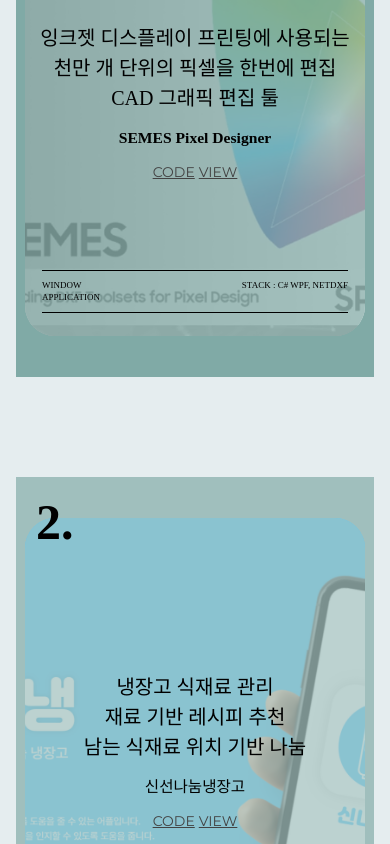
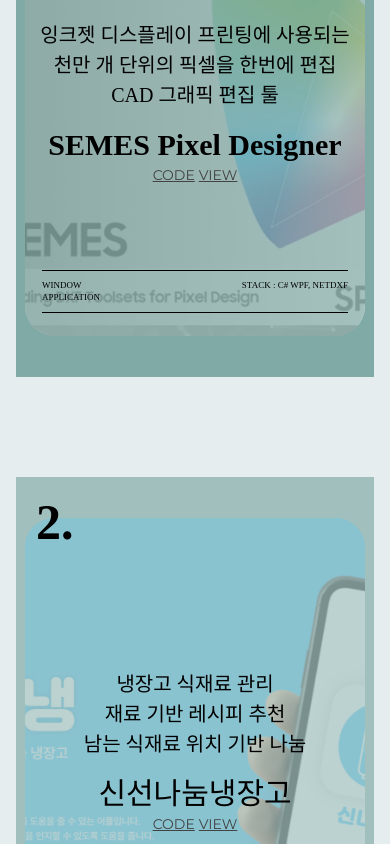
Before and after one commit to RookMG/portfolio, a React (Create React App) app: page / in a window 390 px wide. Shown: the part 1760-2604 px from the top of the page. Built offline with nearby package versions, Linux system fonts and the light colour scheme; a small style sheet from the web is missing; a web font is replaced by a local one.

Commit message:
feat : 모바일 환경 크기 변경

```diff
--- a/src/assets/scss/section/_project.scss
+++ b/src/assets/scss/section/_project.scss
@@ -82,10 +82,12 @@
           }
         }
         .title {
-          font-size: 4vw;
+          font-size: 30px;
           font-weight: 900;
           font-family: var(--mainKor-font);
-          margin-bottom: 1rem;
+          @media (max-width: 800px){
+            font-size: 15x;
+          }
         }
         .btn {
           a {
```
